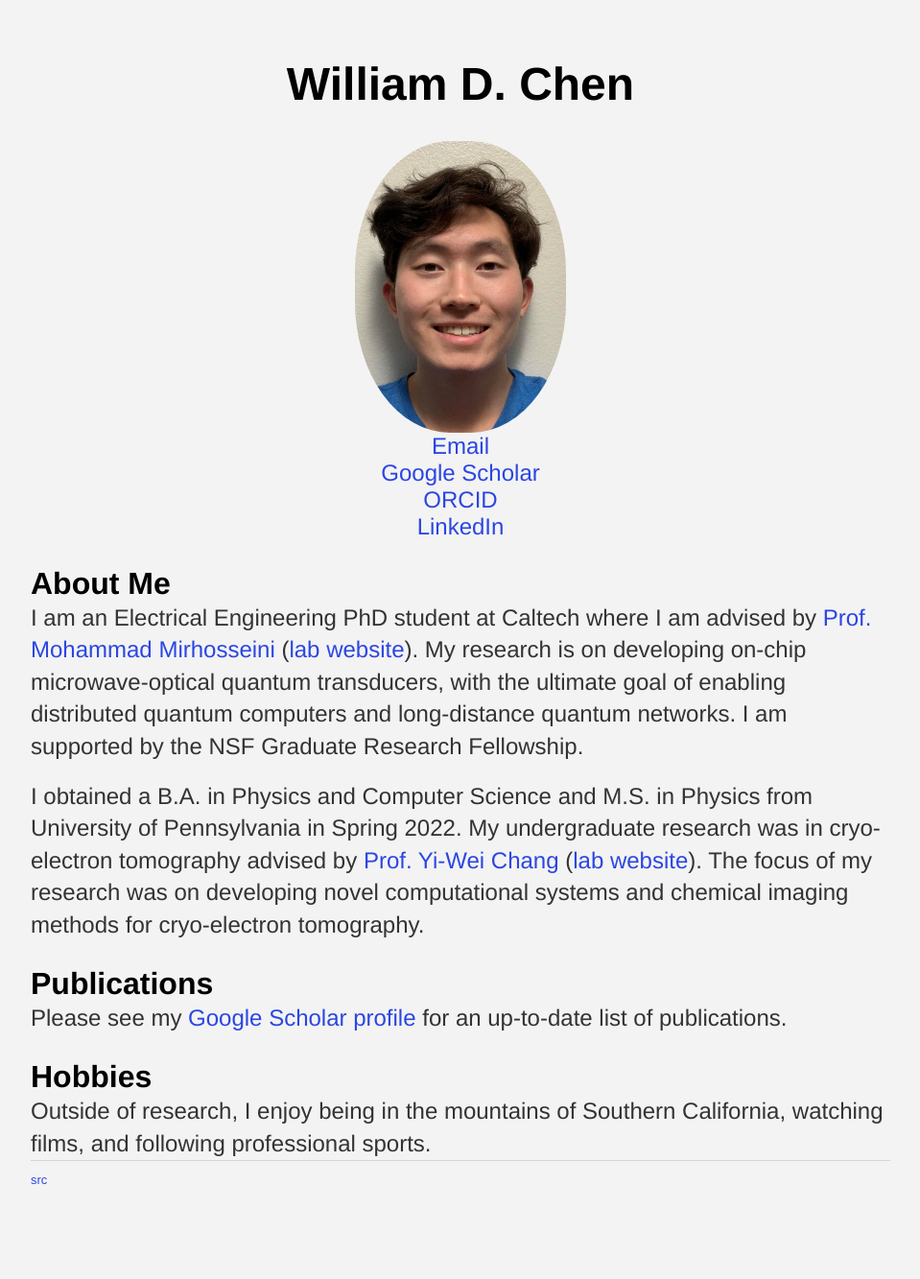
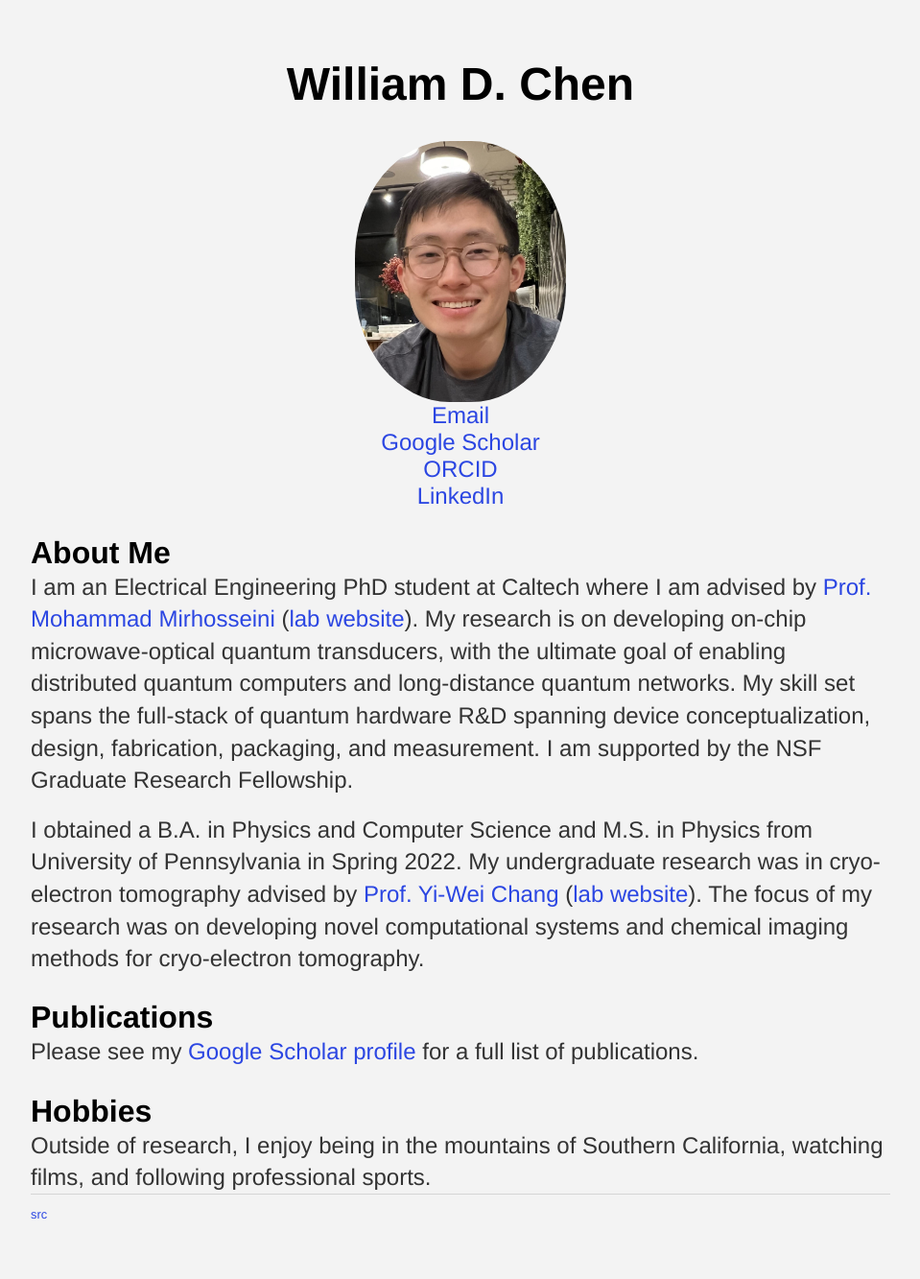
Before and after one commit to bchen00/bchen00.github.io, a Jekyll site: the page built from index.html, in a window 1280 px wide. Shown: the whole page at 96% size, without its empty margins (160-1119 px from the left). Built offline with Jekyll 4.4.1, drawn with Linux system fonts in a browser that asks for light colours; before the commit the page ends 1297 px from its top, so only the background shows below that.

Commit message:
updated website

```diff
--- /dev/null
+++ b/Gemfile
@@ -0,0 +1,3 @@
+source "https://rubygems.org"
+
+gem "github-pages", group: :jekyll_plugins
--- a/index.html
+++ b/index.html
@@ -6,7 +6,7 @@ title: William D. Chen
 	<h1>William D. Chen</h1>
 
 	<figure>
-		<img src="assets/images/me.jpg">
+		<img src="assets/images/me.jpeg">
 		<figcaption>
 			<a href="mailto:wdchen@caltech.edu">Email</a><br>
 			<a href="https://scholar.google.com/citations?hl=en&user=wwwTbTYAAAAJ"> Google Scholar</a><br>
@@ -20,7 +20,7 @@ title: William D. Chen
 	<h2>About Me</h2>
 	<p>
 		I am an Electrical Engineering PhD student at Caltech where I am advised by <a href="https://ee.caltech.edu/people/mohmir">Prof. Mohammad Mirhosseini</a> (<a href="https://qubit.caltech.edu/">lab website</a>).
-		My research is on developing on-chip microwave-optical quantum transducers, with the ultimate goal of enabling distributed quantum computers and long-distance quantum networks. I am supported by the NSF Graduate Research Fellowship.
+		My research is on developing on-chip microwave-optical quantum transducers, with the ultimate goal of enabling distributed quantum computers and long-distance quantum networks. My skill set spans the full-stack of quantum hardware R&D spanning device conceptualization, design, fabrication, packaging, and measurement. I am supported by the NSF Graduate Research Fellowship.
 	</p>
 	<br>
 	<p>
@@ -30,7 +30,7 @@ title: William D. Chen
 
 	<h2>Publications</h2>
 	<p>
-		Please see my <a href="https://scholar.google.com/citations?hl=en&user=wwwTbTYAAAAJ"> Google Scholar profile</a> for an up-to-date list of publications.
+		Please see my <a href="https://scholar.google.com/citations?hl=en&user=wwwTbTYAAAAJ"> Google Scholar profile</a> for a full list of publications.
 	</p>
 
 	<h2>Hobbies</h2>
```
Also changed, not shown: Gemfile.lock (added), assets/images/me.jpeg (added), assets/images/me.jpg (deleted).
